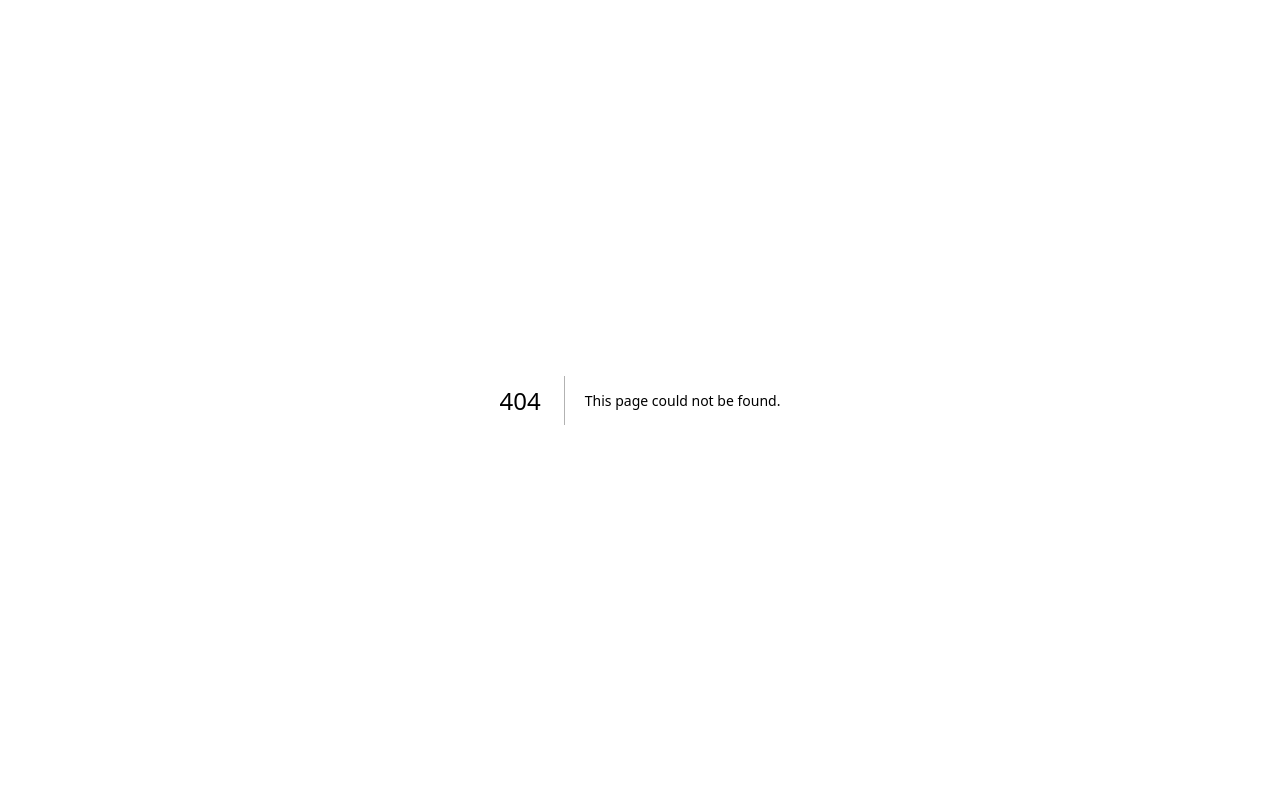
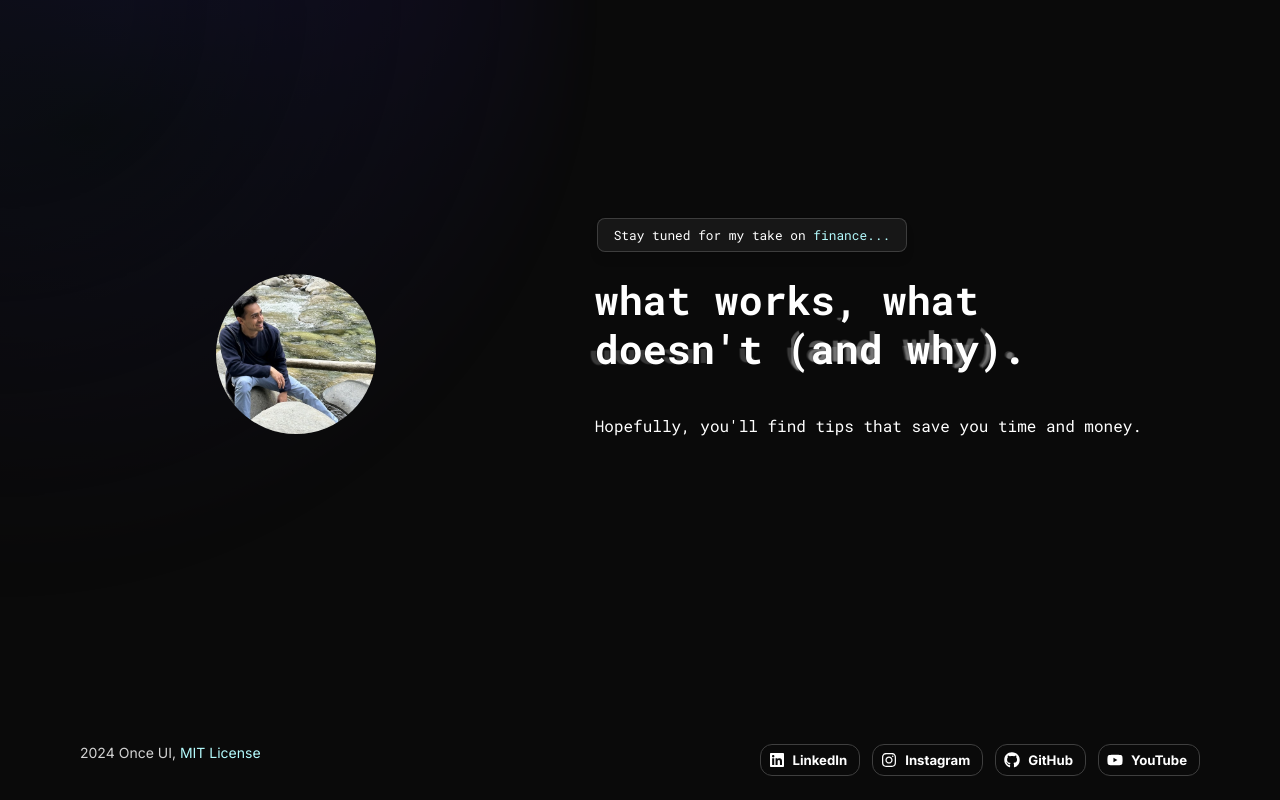
Before and after one commit to iamankurj/iamankurj.com, a Next.js app: page /finance in a window 1280 px wide. Before the commit this address had no page. Built offline with nearby package versions, Linux system fonts and the light colour scheme.

Commit message:
coming soon pages for finance, fitness and singing

```diff
--- /dev/null
+++ b/src/app/finance/page.tsx
@@ -0,0 +1,75 @@
+"use client";
+
+import { Footer } from '@/components/layout/Footer';
+import { Flex, GlitchFx, Heading, InlineCode, RevealFx, SmartImage } from '@/once-ui/components';
+
+export default function SingingPage() {
+  return (
+    <Flex
+      fillWidth paddingTop="l" paddingX="l"
+      direction="column" alignItems="center" flex={1}>
+      <Flex /* body section */
+        position="relative"
+        as="section" overflow="hidden"
+        fillWidth minHeight="0" maxWidth={68}
+        direction="column" alignItems="center" flex={1}>
+        <Flex
+          as="main"
+          direction="column" justifyContent="center"
+          fillWidth fillHeight padding="l" gap="l">
+          <Flex /* top */
+            mobileDirection="column"
+            fillWidth gap="24">
+            <Flex
+              position="relative"
+              flex={2} paddingTop="56" paddingX="xl">
+              <Flex
+                minHeight={10} minWidth={10}
+                maxWidth={10} maxHeight={10}>
+                <SmartImage
+                  src="/images/me_by_the_river.jpg"
+                  alt="Ankur J"
+                  aspectRatio="1"
+                  radius="full"
+                  objectFit="cover"
+                />
+              </Flex>
+            </Flex>
+            <Flex
+              position="relative"
+              flex={4} gap="24" marginBottom="104"
+              direction="column">
+              <InlineCode
+                className="shadow-m"
+                style={{
+                  width: 'fit-content',
+                  padding: 'var(--static-space-8) var(--static-space-16)',
+                  backdropFilter: 'blur(var(--static-space-1))'
+                }}>
+                Stay tuned for my take on <span className="brand-on-background-medium">finance...</span>
+              </InlineCode>
+              <GlitchFx>
+                <Heading
+                  wrap="balance"
+                  variant="display-strong-s">
+                  <span className="font-code">
+                    what works, what doesn't (and why).
+                  </span>
+                </Heading>
+                <Heading
+                  paddingTop='l'
+                  wrap="balance"
+                  variant="body-default-m">
+                  <span className="font-code">
+                    Hopefully, you'll find tips that save you time and money.
+                  </span>
+                </Heading>
+              </GlitchFx>
+            </Flex>
+          </Flex>
+        </Flex>
+      </Flex>
+      <Footer></Footer>
+    </Flex>
+  );
+}
--- /dev/null
+++ b/src/components/layout/Footer/Footer.tsx
@@ -0,0 +1,48 @@
+"use client";
+
+import React from 'react';
+import Link from 'next/link';
+import { Flex, Text, Button, IconButton } from '@/once-ui/components';
+import { useBreakpoint } from '@/once-ui/hooks';
+import { socials } from '@/once-ui/resources/config';
+
+export function Footer() {
+  const breakpoint = useBreakpoint();
+
+  return (
+    <Flex
+      as="footer"
+      position="relative"
+      fillWidth paddingX="l" paddingY="m"
+      justifyContent="space-between">
+      <Text
+        variant="body-default-s" onBackground="neutral-weak">
+        2024 Once UI, <Link href="https://github.com/once-ui-system/nextjs-starter?tab=MIT-1-ov-file">MIT License</Link>
+      </Text>
+      <Flex gap="12">
+        {breakpoint === 'sm' ? (
+          socials.map((social) => (
+            <IconButton
+              key={social.href}
+              href={social.href}
+              icon={social.icon}
+              size="s"
+              variant="tertiary"
+              tooltip={social.title} />
+          ))
+        ) : (
+          socials.map((social) => (
+            <Button
+              key={social.href}
+              href={social.href}
+              prefixIcon={social.icon}
+              size="s"
+              variant="tertiary">
+              {social.title}
+            </Button>
+          ))
+        )}
+      </Flex>
+    </Flex>
+  );
+}
--- /dev/null
+++ b/src/components/layout/Footer/index.ts
@@ -0,0 +1 @@
+export { Footer } from './Footer';
```
Also changed, not shown: src/app/fitness/page.tsx (added, +75 -0 lines), src/app/page.tsx (+3 -41 lines), src/app/singing/page.tsx (added, +69 -0 lines).
